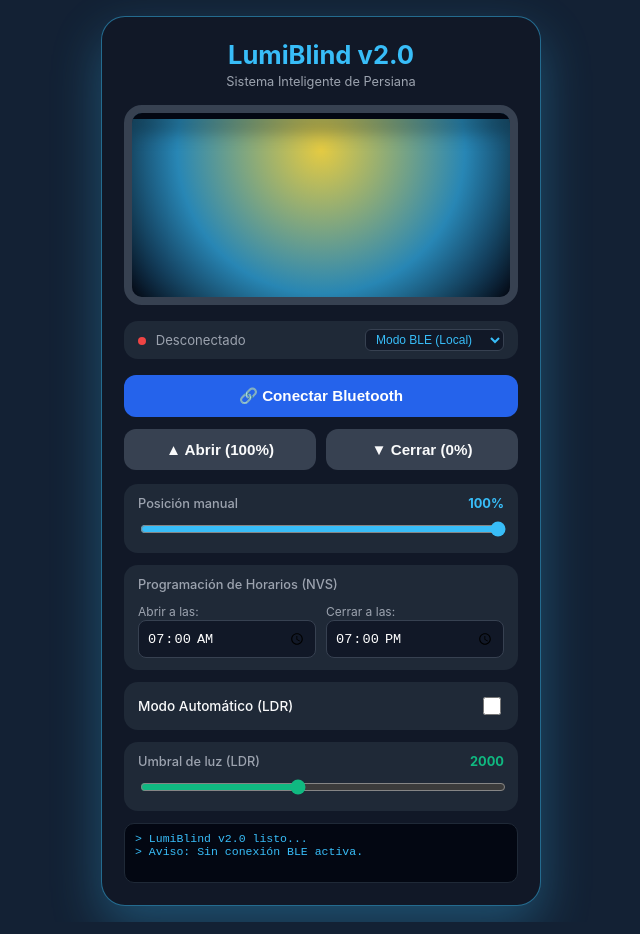
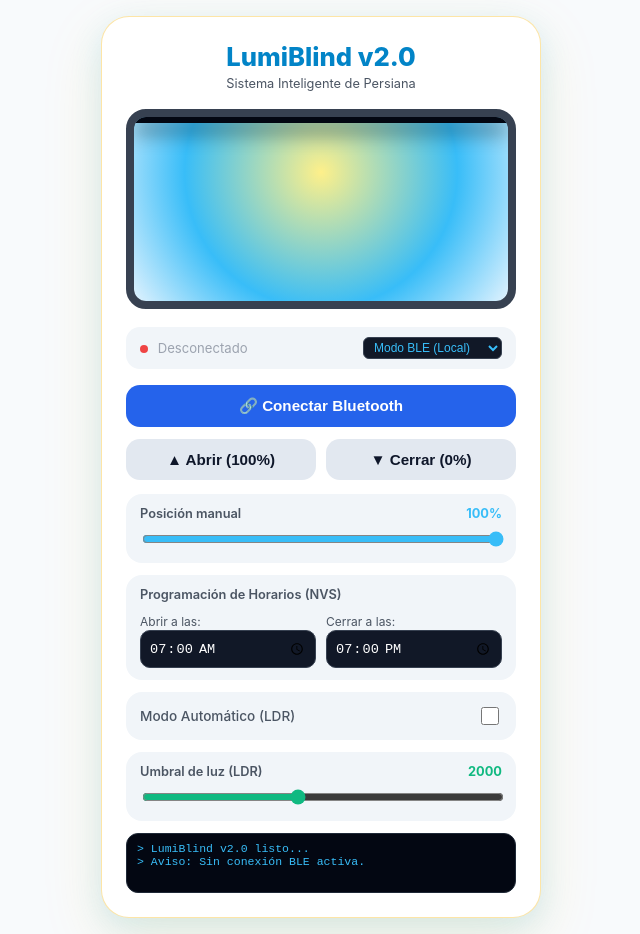
Before and after one commit to SpeedMW15/lumiblind, a plain HTML site: page index.html in a window 1280 px wide. Both pictures are taken after a click on the button "▲ Abrir (100%)". Shown: the whole page, without its empty margins (319-959 px from the left). Drawn offline with Linux system fonts and the light colour scheme.

Commit message:
Add full page daylight transition effect

```diff
--- a/index.html
+++ b/index.html
@@ -4,10 +4,12 @@
   <meta charset="UTF-8">
   <meta name="viewport" content="width=device-width, initial-scale=1.0">
   <title>LumiBlind v2.0 - Control de Persiana</title>
-  <link rel="manifest" href="manifest.json?v=3">
+  <link rel="manifest" href="manifest.json?v=4">
   <meta name="theme-color" content="#090d16">
   <style>
     * { box-sizing: border-box; }
+
+    /* Transición suave para toda la página */
     body {
       font-family: -apple-system, BlinkMacSystemFont, "Segoe UI", Roboto, Helvetica, Arial, sans-serif;
       background: #090d16;
@@ -18,49 +20,63 @@
       justify-content: center;
       min-height: 100vh;
       align-items: center;
-      transition: background 0.5s ease;
+      transition: background 0.6s cubic-bezier(0.4, 0, 0.2, 1), color 0.6s cubic-bezier(0.4, 0, 0.2, 1);
     }
+
+    /* Tarjeta principal que también reacciona a la luz */
     .card {
       width: 100%;
       max-width: 440px;
       background: #111827;
       border: 1px solid #1f2937;
-      border-radius: 24px;
-      padding: 22px;
-      box-shadow: 0 20px 50px rgba(0,0,0,0.7);
-      transition: box-shadow 0.5s ease, border-color 0.5s ease;
+      border-radius: 28px;
+      padding: 24px;
+      box-shadow: 0 20px 50px rgba(0,0,0,0.8);
+      transition: all 0.6s cubic-bezier(0.4, 0, 0.2, 1);
+      position: relative;
+      overflow: hidden;
     }
 
     .header {
       text-align: center;
-      margin-bottom: 16px;
+      margin-bottom: 18px;
     }
-    .header h2 { margin: 0; color: #38bdf8; font-size: 1.6rem; font-weight: 700; }
-    .header p { margin: 4px 0 0; color: #9ca3af; font-size: 0.8rem; }
+    .header h2 {
+      margin: 0;
+      color: #38bdf8;
+      font-size: 1.6rem;
+      font-weight: 800;
+      transition: color 0.6s ease;
+    }
+    .header p {
+      margin: 4px 0 0;
+      color: #9ca3af;
+      font-size: 0.8rem;
+      transition: color 0.6s ease;
+    }
 
-    /* VENTANA CON LUZ PROGRESIVA */
+    /* VENTANA E ILUMINACIÓN DEL SOL */
     .window-container {
       width: 100%;
       height: 200px;
       background: #020617;
       border: 8px solid #374151;
-      border-radius: 18px;
+      border-radius: 20px;
       position: relative;
       overflow: hidden;
-      margin-bottom: 16px;
+      margin-bottom: 18px;
       box-shadow: inset 0 0 30px rgba(0,0,0,0.8);
-      transition: background 0.5s ease;
+      transition: border-color 0.6s ease, box-shadow 0.6s ease;
     }
 
-    /* Resplandor del sol entrando por la ventana */
     .sun-light {
       position: absolute;
       top: 0;
       left: 0;
       width: 100%;
       height: 100%;
-      background: radial-gradient(circle at 50% 20%, rgba(253, 224, 71, 0.9) 0%, rgba(56, 189, 248, 0.7) 60%, rgba(15, 23, 42, 0.2) 100%);
-      opacity: 0; /* Controlado por JS */
+      background: radial-gradient(circle at 50% 30%, #fef08a 0%, #38bdf8 60%, #e0f2fe 100%);
+      opacity: 0;
       transition: opacity 0.5s ease;
     }
 
@@ -69,7 +85,7 @@
       top: 0;
       left: 0;
       width: 100%;
-      height: 100%; /* 100% = totalmente cerrada */
+      height: 100%;
       background: repeating-linear-gradient(
         0deg,
         #1f2937,
@@ -88,10 +104,11 @@
       align-items: center;
       justify-content: space-between;
       background: #1f2937;
-      padding: 8px 14px;
+      padding: 10px 14px;
       border-radius: 14px;
       margin-bottom: 16px;
       font-size: 0.82rem;
+      transition: background 0.6s ease, color 0.6s ease;
     }
     .status-dot {
       width: 8px;
@@ -106,15 +123,15 @@
       width: 100%;
       padding: 12px;
       border: none;
-      border-radius: 12px;
-      font-weight: 600;
+      border-radius: 14px;
+      font-weight: 700;
       font-size: 0.95rem;
       cursor: pointer;
-      transition: all 0.2s;
+      transition: all 0.3s ease;
     }
     .btn-connect { background: #2563eb; color: white; margin-bottom: 12px; }
     .btn-action { background: #374151; color: #f9fafb; }
-    .btn-action:active { background: #4b5563; }
+    .btn-action:active { transform: scale(0.98); }
 
     .controls-grid {
       display: grid;
@@ -123,13 +140,23 @@
       margin-bottom: 14px;
     }
 
+    /* TARJETAS DE CONTROL ADAPTABLES A LA LUZ */
     .control-card {
       background: #1f2937;
       padding: 12px 14px;
-      border-radius: 14px;
+      border-radius: 16px;
       margin-bottom: 12px;
+      transition: background 0.6s ease, color 0.6s ease;
     }
-    .control-card label { display: flex; justify-content: space-between; margin-bottom: 8px; font-size: 0.8rem; color: #9ca3af; font-weight: 500; }
+    .control-card label {
+      display: flex;
+      justify-content: space-between;
+      margin-bottom: 8px;
+      font-size: 0.8rem;
+      color: #9ca3af;
+      font-weight: 600;
+      transition: color 0.6s ease;
+    }
 
     .time-inputs {
       display: grid;
@@ -142,9 +169,10 @@
       border: 1px solid #374151;
       color: white;
       padding: 8px;
-      border-radius: 8px;
+      border-radius: 10px;
       font-size: 0.85rem;
       width: 100%;
+      transition: all 0.6s ease;
     }
 
     .alert-banner {
@@ -153,7 +181,7 @@
       border: 1px solid #ef4444;
       color: #fca5a5;
       padding: 10px;
-      border-radius: 10px;
+      border-radius: 12px;
       font-size: 0.8rem;
       margin-bottom: 12px;
       text-align: center;
@@ -162,36 +190,35 @@
     .console-box {
       background: #030712;
       border: 1px solid #1f2937;
-      border-radius: 10px;
+      border-radius: 12px;
       padding: 8px 10px;
       font-family: monospace;
       font-size: 0.72rem;
       color: #38bdf8;
       height: 60px;
       overflow-y: auto;
+      transition: all 0.6s ease;
     }
   </style>
 </head>
 <body>
   <div class="card" id="app-card">
     <div class="header">
-      <h2>LumiBlind v2.0</h2>
-      <p>Sistema Inteligente de Persiana</p>
+      <h2 id="app-title">LumiBlind v2.0</h2>
+      <p id="app-sub">Sistema Inteligente de Persiana</p>
     </div>
 
-    <!-- Banner de Alerta de Bloqueo -->
     <div id="alert-banner" class="alert-banner">
       ⚠️ <strong>¡ALERTA DE SEGURIDAD!</strong> Motor bloqueado por obstáculo.
     </div>
 
-    <!-- Ventana con Luz Progresiva -->
+    <!-- Ventana con Ilustración de Sol -->
     <div class="window-container" id="window-bg">
       <div id="sun-light" class="sun-light"></div>
       <div id="blind-curtain" class="blind-curtain"></div>
     </div>
 
-    <!-- Estado y Modo de Conexión -->
-    <div class="status-badge">
+    <div class="status-badge" id="status-badge">
       <div>
         <span id="status-indicator" class="status-dot"></span>
         <span id="status-text" style="color: #9ca3af;">Desconectado</span>
@@ -207,43 +234,40 @@
     <button id="connect-btn" class="btn btn-connect" onclick="toggleConnect()">🔗 Conectar Bluetooth</button>
 
     <div class="controls-grid">
-      <button class="btn btn-action" onclick="setBlindPosition(100, 'O')">▲ Abrir (100%)</button>
-      <button class="btn btn-action" onclick="setBlindPosition(0, 'C')">▼ Cerrar (0%)</button>
+      <button class="btn btn-action" id="btn-open" onclick="setBlindPosition(100, 'O')">▲ Abrir (100%)</button>
+      <button class="btn btn-action" id="btn-close" onclick="setBlindPosition(0, 'C')">▼ Cerrar (0%)</button>
     </div>
 
-    <!-- Posición Manual con Luz Progresiva -->
-    <div class="control-card">
+    <div class="control-card" id="card-pos">
       <label>
-        <span>Posición manual</span>
+        <span class="label-text">Posición manual</span>
         <strong id="pos-val" style="color: #38bdf8;">0%</strong>
       </label>
       <input type="range" id="pos-slider" min="0" max="100" value="0" oninput="updateVisualBlind(this.value)" onchange="sendSliderPosition(this.value)" style="width: 100%; accent-color: #38bdf8;">
     </div>
 
-    <!-- Programación de Horarios Rutinarios -->
-    <div class="control-card">
-      <label><span>Programación de Horarios (NVS)</span></label>
+    <div class="control-card" id="card-schedule">
+      <label><span class="label-text">Programación de Horarios (NVS)</span></label>
       <div class="time-inputs">
         <div>
-          <span style="font-size: 0.75rem; color: #9ca3af;">Abrir a las:</span>
+          <span class="label-text" style="font-size: 0.75rem;">Abrir a las:</span>
           <input type="time" id="time-open" value="07:00" onchange="saveSchedule()">
         </div>
         <div>
-          <span style="font-size: 0.75rem; color: #9ca3af;">Cerrar a las:</span>
+          <span class="label-text" style="font-size: 0.75rem;">Cerrar a las:</span>
           <input type="time" id="time-close" value="19:00" onchange="saveSchedule()">
         </div>
       </div>
     </div>
 
-    <!-- Modo Automático y Umbral LDR -->
-    <div class="control-card" style="display: flex; justify-content: space-between; align-items: center;">
-      <span style="font-size: 0.85rem; color: #f9fafb; font-weight: 500;">Modo Automático (LDR)</span>
+    <div class="control-card" id="card-auto" style="display: flex; justify-content: space-between; align-items: center;">
+      <span class="label-text" style="font-size: 0.85rem; font-weight: 500;">Modo Automático (LDR)</span>
       <input type="checkbox" id="auto-mode" onchange="toggleAutoMode(this.checked)" style="width: 18px; height: 18px; accent-color: #10b981;">
     </div>
 
-    <div class="control-card">
+    <div class="control-card" id="card-threshold">
       <label>
-        <span>Umbral de luz (LDR)</span>
+        <span class="label-text">Umbral de luz (LDR)</span>
         <strong id="threshold-val" style="color: #10b981;">2000</strong>
       </label>
       <input type="range" id="threshold-slider" min="500" max="4000" step="100" value="2000" onchange="sendThreshold(this.value)" style="width: 100%; accent-color: #10b981;">
@@ -266,35 +290,83 @@
       consoleEl.scrollTop = consoleEl.scrollHeight;
     }
 
-    // Pedir permisos de notificaciones para alertas de bloqueo del motor
     if ("Notification" in window) {
       Notification.requestPermission();
     }
 
-    // EFECTO DE LUZ PROGRESIVA SEGÚN LA POSICIÓN
+    // ILUMINACIÓN GLOBAL PROGRESIVA DE TODA LA PÁGINA Y PANTALLA
     function updateVisualBlind(percent) {
       document.getElementById('pos-val').innerText = `${percent}%`;
       const curtainHeight = 100 - percent;
       document.getElementById('blind-curtain').style.height = `${curtainHeight}%`;
 
-      // Calcular opacidad de la luz (0% = opacidad 0, 100% = opacidad 1)
+      // Opacidad del sol dentro de la ventana
       const lightOpacity = percent / 100;
       document.getElementById('sun-light').style.opacity = lightOpacity;
 
-      // Resplandor progresivo en la tarjeta y fondo de la pantalla
+      // CALCULAR COLORES PROGRESIVOS (DE NOCHE A DÍA)
+      const ratio = percent / 100;
+
+      // Fondo de la página completo: de casi negro (#090d16) a blanco luz de día (#f8fafc)
+      const rBg = Math.round(9 + (239 * ratio));
+      const gBg = Math.round(13 + (237 * ratio));
+      const bBg = Math.round(22 + (230 * ratio));
+      document.body.style.background = `rgb(${rBg}, ${gBg}, ${bBg})`;
+
+      // Tarjeta principal: de gris oscuro (#111827) a blanco puro pulido (#ffffff)
+      const rCard = Math.round(17 + (238 * ratio));
+      const gCard = Math.round(24 + (231 * ratio));
+      const bCard = Math.round(39 + (216 * ratio));
       const card = document.getElementById('app-card');
-      const body = document.body;
+      card.style.background = `rgb(${rCard}, ${gCard}, ${bCard})`;
 
+      // Sombras de resplandor solar dorado/azul
       if (percent > 0) {
-        const glowIntensity = (percent / 100) * 25;
-        card.style.boxShadow = `0 20px 50px rgba(56, 189, 248, ${(percent/100)*0.3})`;
-        card.style.borderColor = `rgba(56, 189, 248, ${(percent/100)*0.5})`;
-        body.style.background = `rgb(${9 + (percent*0.1)}, ${13 + (percent*0.2)}, ${22 + (percent*0.3)})`;
+        card.style.boxShadow = `0 20px 60px rgba(251, 191, 36, ${0.15 * ratio}), 0 10px 30px rgba(56, 189, 248, ${0.2 * ratio})`;
+        card.style.borderColor = `rgba(251, 191, 36, ${0.4 * ratio})`;
       } else {
-        card.style.boxShadow = "0 20px 50px rgba(0,0,0,0.7)";
+        card.style.boxShadow = "0 20px 50px rgba(0,0,0,0.8)";
         card.style.borderColor = "#1f2937";
-        body.style.background = "#090d16";
       }
+
+      // Cambiar textos e insumos de oscuro a contraste claro
+      const textElements = document.querySelectorAll('.label-text, .header p');
+      textElements.forEach(el => {
+        if (ratio > 0.5) {
+          el.style.color = "#4b5563"; // Texto gris oscuro en día
+        } else {
+          el.style.color = "#9ca3af"; // Texto gris claro en noche
+        }
+      });
+
+      const title = document.getElementById('app-title');
+      if (ratio > 0.5) {
+        title.style.color = "#0284c7"; // Azul más profundo en día
+      } else {
+        title.style.color = "#38bdf8"; // Azul brillante en noche
+      }
+
+      // Tarjetas internas de control
+      const subCards = document.querySelectorAll('.control-card, .status-badge');
+      subCards.forEach(c => {
+        if (ratio > 0.5) {
+          c.style.background = "#f1f5f9"; // Gris muy claro
+        } else {
+          c.style.background = "#1f2937"; // Gris oscuro
+        }
+      });
+
+      // Botones de acción (▲ y ▼)
+      const actionBtns = document.querySelectorAll('.btn-action');
+      actionBtns.forEach(b => {
+        if (ratio > 0.5) {
+          b.style.background = "#e2e8f0";
+          b.style.color = "#0f172a";
+        } else {
+          b.style.background = "#374151";
+          b.style.color = "#f9fafb";
+        }
+      });
     }
 
     async function toggleConnect() {
@@ -381,18 +453,6 @@
       sendCommand(`H:${openTime}-${closeTime}`);
     }
 
-    function triggerMotorBlockAlert() {
-      document.getElementById('alert-banner').style.display = 'block';
-      log("⚠️ ALERTA: Bloqueo de motor detectado por sensor de corriente.");
-
-      if (Notification.permission === "granted") {
-        new Notification("LumiBlind Alerta", {
-          body: "Se ha detenido el motor por detección de obstáculo mecánico.",
-          icon: "manifest.json"
-        });
-      }
-    }
-
     function switchConnMode(mode) {
       currentMode = mode;
       log(`Cambio a modo: ${mode}`);
@@ -410,7 +470,7 @@
 
     if ('serviceWorker' in navigator) {
       window.addEventListener('load', () => {
-        navigator.serviceWorker.register('./sw.js?v=3').then(reg => reg.update()).catch(err => console.error(err));
+        navigator.serviceWorker.register('./sw.js?v=4').then(reg => reg.update()).catch(err => console.error(err));
       });
     }
   </script>
```
